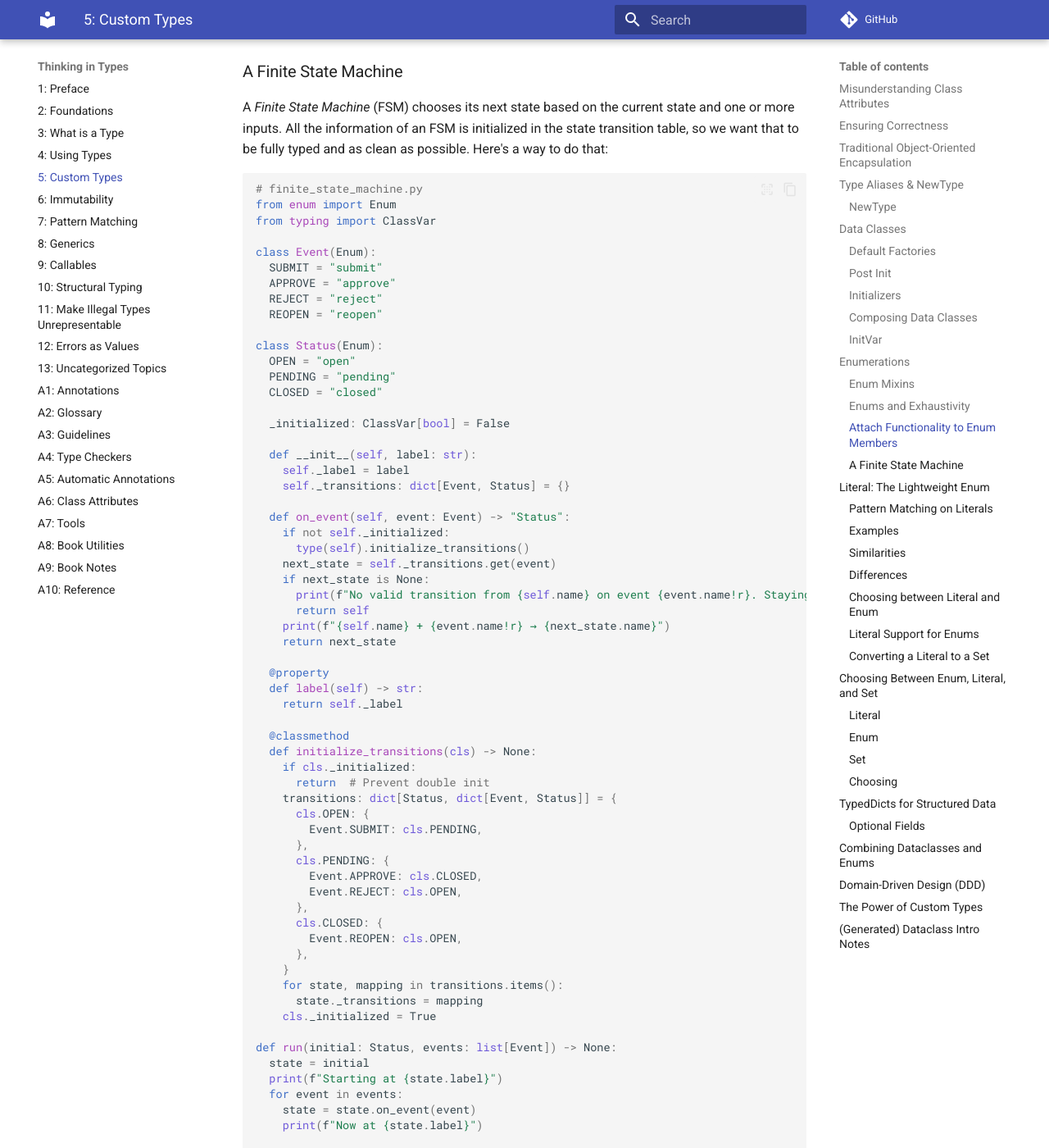
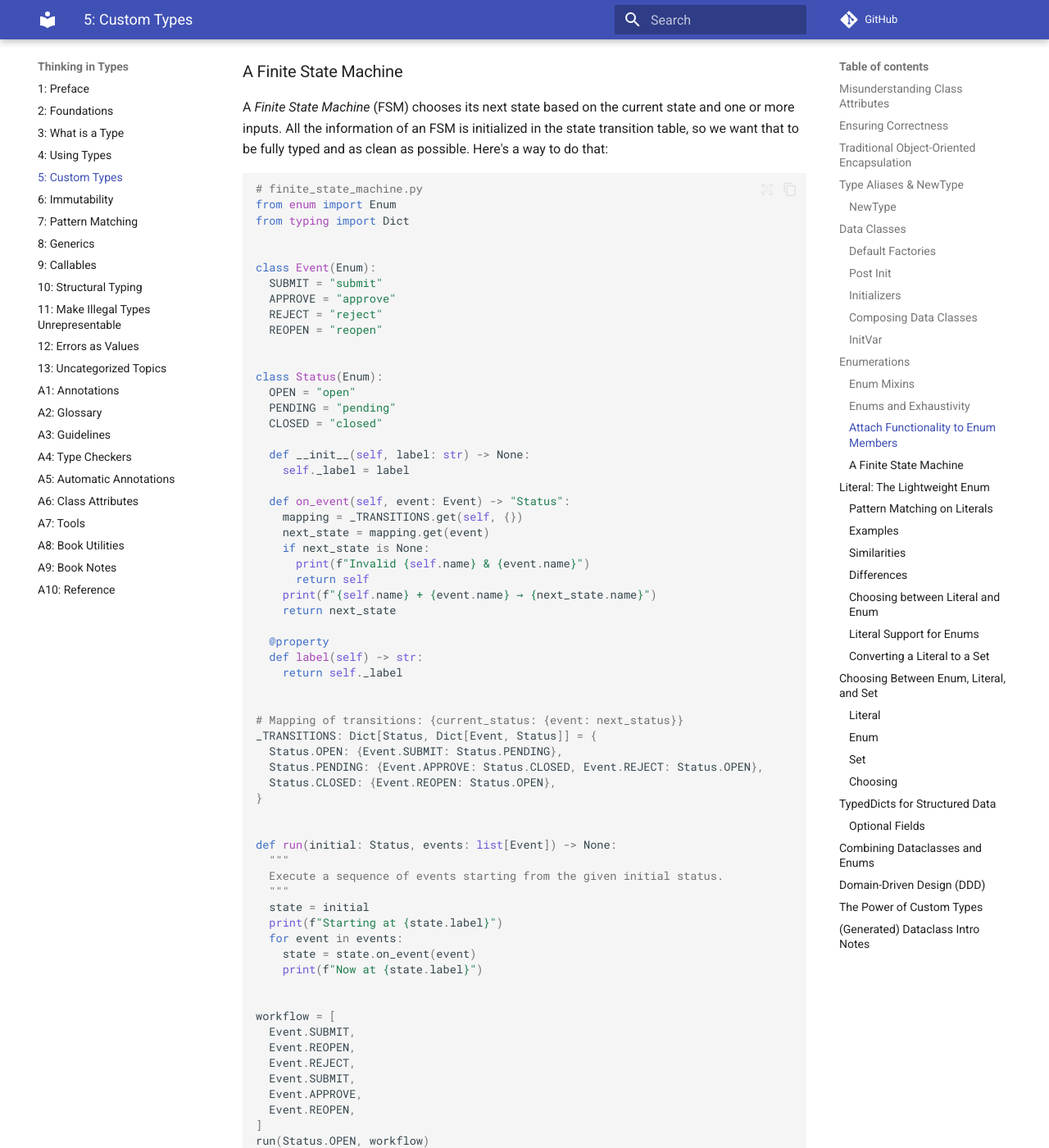
Before and after one commit to ThinkingInTypes/ThinkingInTypes.github.io, an MkDocs documentation site: the page built from Chapters/C05_Custom_Types.md, in a window 1280 px wide and 1400 px high, scrolled down 21803 px. Shown: the whole window at 82% size. Built offline with MkDocs 1.6.1 and Material for MkDocs 9.7.7, drawn with Linux system fonts in a browser that asks for light colours; comment, search, counter and statistics services are not loaded.

Commit message:
Update C05_Custom_Types.md

````diff
--- a/Chapters/C05_Custom_Types.md
+++ b/Chapters/C05_Custom_Types.md
@@ -1105,7 +1105,8 @@ fully typed and as clean as possible. Here's a way to do that:
 ```python
 # finite_state_machine.py
 from enum import Enum
-from typing import ClassVar
+from typing import Dict
+
 
 class Event(Enum):
   SUBMIT = "submit"
@@ -1113,66 +1114,56 @@ class Event(Enum):
   REJECT = "reject"
   REOPEN = "reopen"
 
+
 class Status(Enum):
   OPEN = "open"
   PENDING = "pending"
   CLOSED = "closed"
 
-  _initialized: ClassVar[bool] = False
-
-  def __init__(self, label: str):
+  def __init__(self, label: str) -> None:
     self._label = label
-    self._transitions: dict[Event, Status] = {}
 
   def on_event(self, event: Event) -> "Status":
-    if not self._initialized:
-      type(self).initialize_transitions()
-    next_state = self._transitions.get(event)
+    mapping = _TRANSITIONS.get(self, {})
+    next_state = mapping.get(event)
     if next_state is None:
-      print(f"No valid transition from {self.name} on event {event.name!r}. Staying in {self.name}.")
+      print(f"Invalid {self.name} & {event.name}")
       return self
-    print(f"{self.name} + {event.name!r} → {next_state.name}")
+    print(f"{self.name} + {event.name} → {next_state.name}")
     return next_state
 
   @property
   def label(self) -> str:
     return self._label
 
-  @classmethod
-  def initialize_transitions(cls) -> None:
-    if cls._initialized:
-      return  # Prevent double init
-    transitions: dict[Status, dict[Event, Status]] = {
-      cls.OPEN: {
-        Event.SUBMIT: cls.PENDING,
-      },
-      cls.PENDING: {
-        Event.APPROVE: cls.CLOSED,
-        Event.REJECT: cls.OPEN,
-      },
-      cls.CLOSED: {
-        Event.REOPEN: cls.OPEN,
-      },
-    }
-    for state, mapping in transitions.items():
-      state._transitions = mapping
-    cls._initialized = True
+
+# Mapping of transitions: {current_status: {event: next_status}}
+_TRANSITIONS: Dict[Status, Dict[Event, Status]] = {
+  Status.OPEN: {Event.SUBMIT: Status.PENDING},
+  Status.PENDING: {Event.APPROVE: Status.CLOSED, Event.REJECT: Status.OPEN},
+  Status.CLOSED: {Event.REOPEN: Status.OPEN},
+}
+
 
 def run(initial: Status, events: list[Event]) -> None:
+  """
+  Execute a sequence of events starting from the given initial status.
+  """
   state = initial
   print(f"Starting at {state.label}")
   for event in events:
     state = state.on_event(event)
     print(f"Now at {state.label}")
 
+
 workflow = [
   Event.SUBMIT,
+  Event.REOPEN,
   Event.REJECT,
   Event.SUBMIT,
   Event.APPROVE,
   Event.REOPEN,
 ]
-
 run(Status.OPEN, workflow)
 ```
 
````
